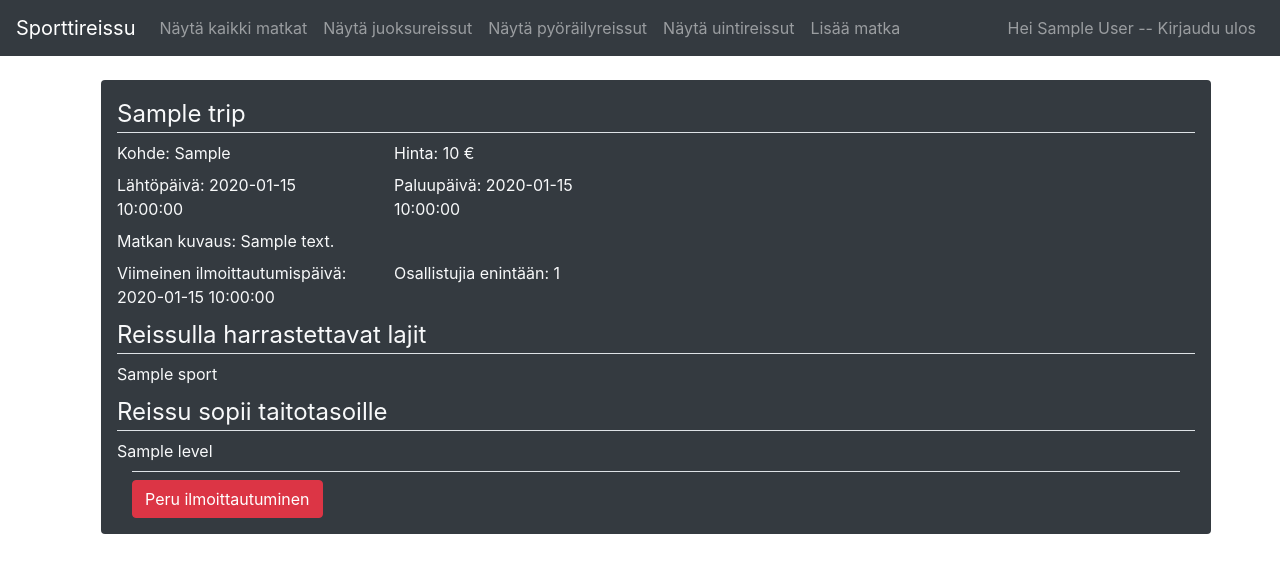
After one commit to kafenoir/sporttireissu, a Flask app: page /trips/1 in a window 1280 px wide. The commit adds this page. Shown: the top 573 px of the page. Run offline with Flask 2, Linux system fonts and the light colour scheme; a user stored in the database is signed in; tables that the repository leaves empty hold one stand-in row (values such as "Sample post"); some libraries are stand-ins or nearby versions.

Commit message:
added trip registration and cancelation, tied editing and removal  to user accounts

```diff
--- a/application/templates/index.html
+++ b/application/templates/index.html
@@ -2,6 +2,6 @@
 
 {% block body %}
   <p>
-    Hello world!
+    Tervetuloa reissailemaan!
   </p>
 {% endblock %}
--- /dev/null
+++ b/application/templates/trips/display.html
@@ -0,0 +1,80 @@
+{% extends "layout.html" %}
+
+{% block body %}
+<div class="container bg-dark text-light m-3 p-3 rounded" role="main">
+    <div class="row">
+        <div class="col">
+            <fieldset>
+                <legend class="border-bottom mb-2">{{ trip.name }}</legend>
+                <div class="row mb-2">
+                    <div class="col-lg-3">
+                        Kohde: {{ trip.destination }}
+                    </div>
+                    <div class="col-lg-2">
+                        Hinta: {{ trip.price}} €
+                    </div>
+                </div>
+                <div class="row mb-2">
+                    <div class="col-lg-3">
+                        Lähtöpäivä: {{ trip.start_date }}
+                    </div>
+                    <div class="col-lg-3">
+                        Paluupäivä: {{ trip.end_date }}
+                    </div>
+                </div>
+                <div class="row mb-2">
+                    <div class="col">
+                        Matkan kuvaus: {{ trip.description }}
+                    </div>
+                </div>
+                <div class="row mb-2">
+                    <div class="col-lg-3">
+                        Viimeinen ilmoittautumispäivä: {{ trip.registration_dl }}
+                    </div>
+                    <div class="col-lg-3">
+                        Osallistujia enintään: {{ trip.max_participants }}
+                    </div>
+                </div>
+                <div class="row mb-2">
+                    <div class="col">
+                        <legend class="border-bottom mb-2">Reissulla harrastettavat lajit</legend>
+                        {% for s in trip.sports %}
+                        {{s.name}}<br>
+                        {% endfor %}
+                    </div>
+                </div>
+                <div class="row mb-2">
+                    <div class="col">
+                        <legend class="border-bottom mb-2">Reissu sopii taitotasoille</legend>
+                        {% for l in trip.levels %}
+                        {{l.name}}<br>
+                        {% endfor %}
+                    </div>
+                </div>
+            </fieldset>
+
+            {% if current_user in trip.users %}
+            <form class="needs-validation" method="POST" action="{{ url_for('trips_cancel_registration', trip_id=trip.id) }}"
+                novalidate>
+                <div class="col">
+                    <legend class="border-bottom mb-2"></legend>
+                    <button class="btn btn-danger" type="submit">Peru ilmoittautuminen</button>
+                </div>
+            </form>
+
+            {% elif trip.account_id != user_id %}
+            <form class="needs-validation" method="POST" action="{{ url_for('trips_register', trip_id=trip.id) }}"
+                novalidate>
+                <div class="col">
+                    <legend class="border-bottom mb-2"></legend>
+                    <button class="btn btn-primary" type="submit">Ilmoittaudu matkalle</button>
+                </div>
+            </form>
+            {% else %}
+            <a class="btn btn-warning" href="{{ url_for('trips_edit', trip_id=trip.id) }}">Muokkaa</a>
+
+            {% endif %}
+        </div>
+    </div>
+</div>
+{% endblock %}
--- a/application/trips/views.py
+++ b/application/trips/views.py
@@ -13,18 +13,9 @@ import datetime
 
 
 @app.route("/trips/", methods=["GET"])
+@login_required
 def trips_index():
-    return render_template("trips/list.html", trips=Trip.query.all())
-
-
-@app.route("/trips/<trip_id>", methods=["POST"])
-@login_required
-def trips_editor(trip_id):
-    form = TripForm(request.form)
-    trip = Trip.query.get(trip_id)
-    form.sports.choices = [(c.id, c.name) for c in Sport.query.all()]
-    form.levels.choices = [(c.id, c.name) for c in Level.query.all()]
-    return render_template("trips/edit.html", form=form, trip=trip)
+    return render_template("trips/list.html", trips=Trip.query.all(), user_id=current_user.id)
 
 
 @app.route("/trips/new", methods=["GET", "POST"])
@@ -75,14 +66,20 @@ def trips_create():
 @login_required
 def trips_edit(trip_id):
 
+    t = Trip.query.get(trip_id)
+
+    if t.account_id != current_user.id:
+        return redirect(url_for("trips_index"))
+
     form = TripForm(request.form)
-    t = Trip.query.get(trip_id)
     form.sports.choices = [(c.id, c.name) for c in Sport.query.all()]
     form.levels.choices = [(c.id, c.name) for c in Level.query.all()]
     all_sports = Sport.query.all()
-    previous_sports = Sport.query.join(trip_sport).join(Trip).filter((trip_sport.c.sport_id == Sport.id) & (trip_sport.c.trip_id == trip_id)).all()
+    previous_sports = Sport.query.join(trip_sport).join(Trip).filter(
+        (trip_sport.c.sport_id == Sport.id) & (trip_sport.c.trip_id == trip_id)).all()
     all_levels = Level.query.all()
-    previous_levels = Level.query.join(trip_level).join(Trip).filter((trip_level.c.level_id == Level.id) & (trip_level.c.trip_id == trip_id)).all()
+    previous_levels = Level.query.join(trip_level).join(Trip).filter(
+        (trip_level.c.level_id == Level.id) & (trip_level.c.trip_id == trip_id)).all()
 
     if request.method == "GET":
         return render_template("trips/edit.html", form=form, trip=t, sports=all_sports, levels=all_levels, previous_sports=previous_sports, previous_levels=previous_levels)
@@ -116,7 +113,6 @@ def trips_edit(trip_id):
 
     return redirect(url_for("trips_index"))
 
-
 @app.route("/trips/delete/<trip_id>", methods=["POST"])
 @login_required
 def trips_delete(trip_id):
@@ -132,3 +128,32 @@ def trips_delete(trip_id):
 def search_by_sport(sport_id):
 
     return render_template("trips/search.html", trips=Trip.find_trips_with_sport(sport_id))
+
+@app.route("/trips/<trip_id>", methods=["GET"])
+@login_required
+def trips_display(trip_id):
+    return render_template("trips/display.html", trip=Trip.query.get(trip_id), user_id=current_user.id)
+
+@app.route("/trips/register/<trip_id>", methods=["POST"])
+@login_required
+def trips_register(trip_id):
+
+    trip = Trip.query.get(trip_id)
+    trip.users.append(current_user)
+
+    db.session().add(trip)
+    db.session().commit()
+
+    return render_template("trips/display.html", trip=trip, user_id=current_user.id)
+
+@app.route("/trips/cancel/<trip_id>", methods=["POST"])
+@login_required
+def trips_cancel_registration(trip_id):
+
+    trip = Trip.query.get(trip_id)
+    trip.users.remove(current_user)
+
+    db.session().add(trip)
+    db.session().commit()
+
+    return render_template("trips/display.html", trip=trip, user_id=current_user.id)
```
Also changed, not shown: application/templates/trips/list.html (+7 -13 lines), application/trips/models.py (+8 -12 lines).
